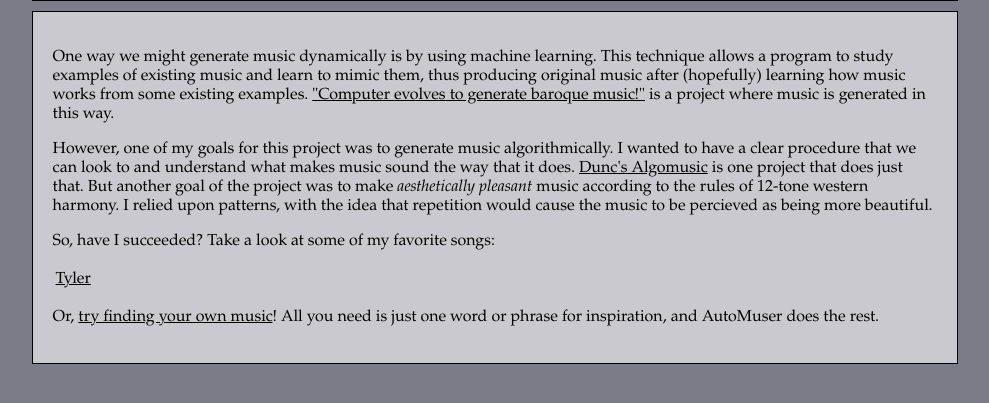
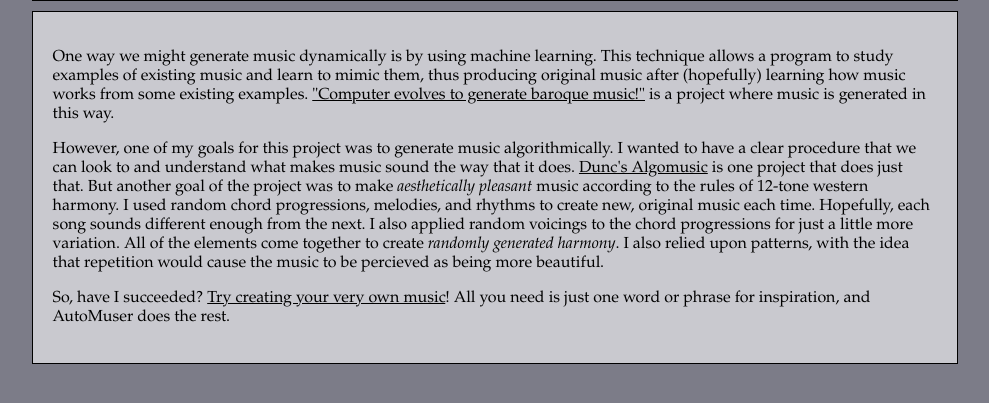
Before and after one commit to sta14031/automuser, a Node server app: page /about in a window 1280 px wide. Shown: the part 357-760 px from the top of the page, without its empty margins (145-1134 px from the left). Run offline with Node 20, Linux system fonts and the light colour scheme.

Commit message:
Updated about page

```diff
--- a/views/pages/about.ejs
+++ b/views/pages/about.ejs
@@ -49,19 +49,18 @@ About AutoMuser
         the way that it does. <a href="https://marasmusine.itch.io/duncs-algomusic">
         Dunc&apos;s Algomusic</a> is one project that does just that.
         But another goal of the project was to make <i>aesthetically pleasant</i>
-        music according to the rules of 12-tone western harmony. I
-        relied upon patterns, with the idea that repetition would
+        music according to the rules of 12-tone western harmony. I used
+        random chord progressions, melodies, and rhythms to create new,
+        original music each time. Hopefully, each song sounds different
+        enough from the next. I also applied random voicings to the chord
+        progressions for just a little more variation. All of the elements
+        come together to create <i>randomly generated harmony</i>.
+        I also relied upon patterns, with the idea that repetition would
         cause the music to be percieved as being more beautiful.
     </p>
 
-    <p>So, have I succeeded? Take a look at some of my favorite songs:
-    </p>
-
-    <table><tr>
-        <td><a href="/song?seed=Tyler">Tyler</a></td>
-    </tr></table>
-
-    <p>Or, <a href="/">try finding your own music</a>! All you need is
+    <p>So, have I succeeded?
+        <a href="/">Try creating your very own music</a>! All you need is
         just one word or phrase for inspiration, and AutoMuser does
         the rest.
     </p>
```
